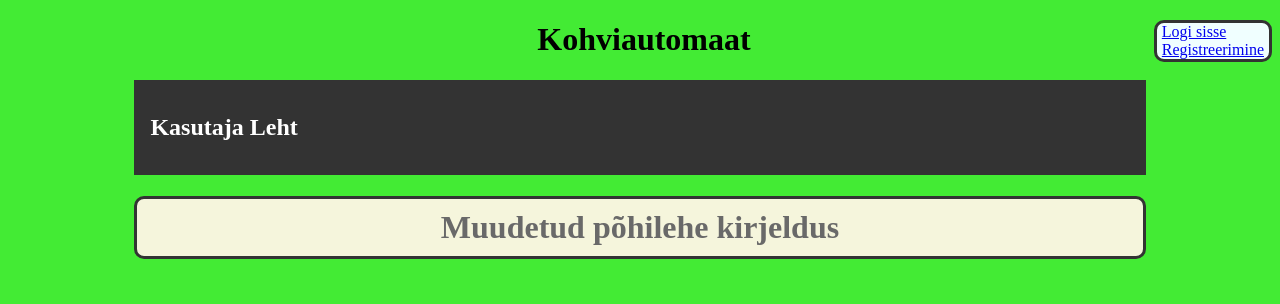
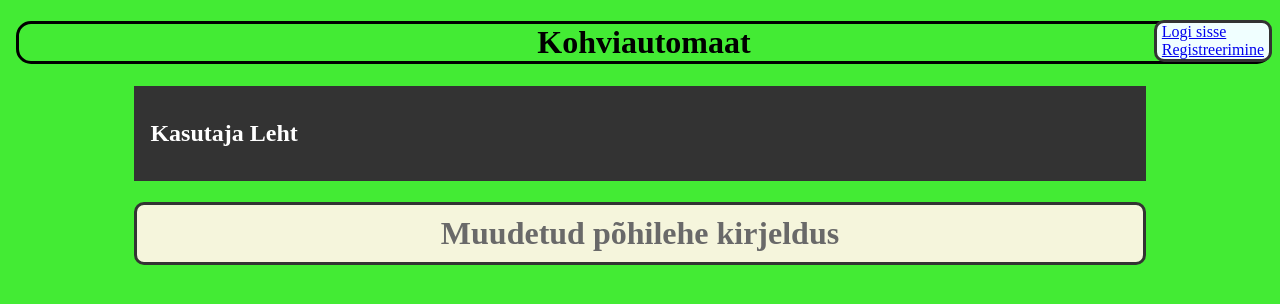
Before and after one commit to KiLcRaFt/Kohviautomaat-PHP, a PHP site: page /kasutajaleht.php in a window 1280 px wide. Shown: the top 304 px of the page. Run offline with PHP 8.4, Linux system fonts and the light colour scheme.

Commit message:
Ülesanne 6. Lisatud ümmargune raam

```diff
--- a/kohviautomat/kasutajaleht.php
+++ b/kohviautomat/kasutajaleht.php
@@ -81,7 +81,7 @@ if(!isAdmin()) {
     <?php
 }
 ?>
-<h1>Kohviautomaat</h1>
+<h1 style="border: 3px solid black; border-radius: 15px">Kohviautomaat</h1>
 <header>
     <?php
     if(isset($_SESSION['kasutaja'])){
```
